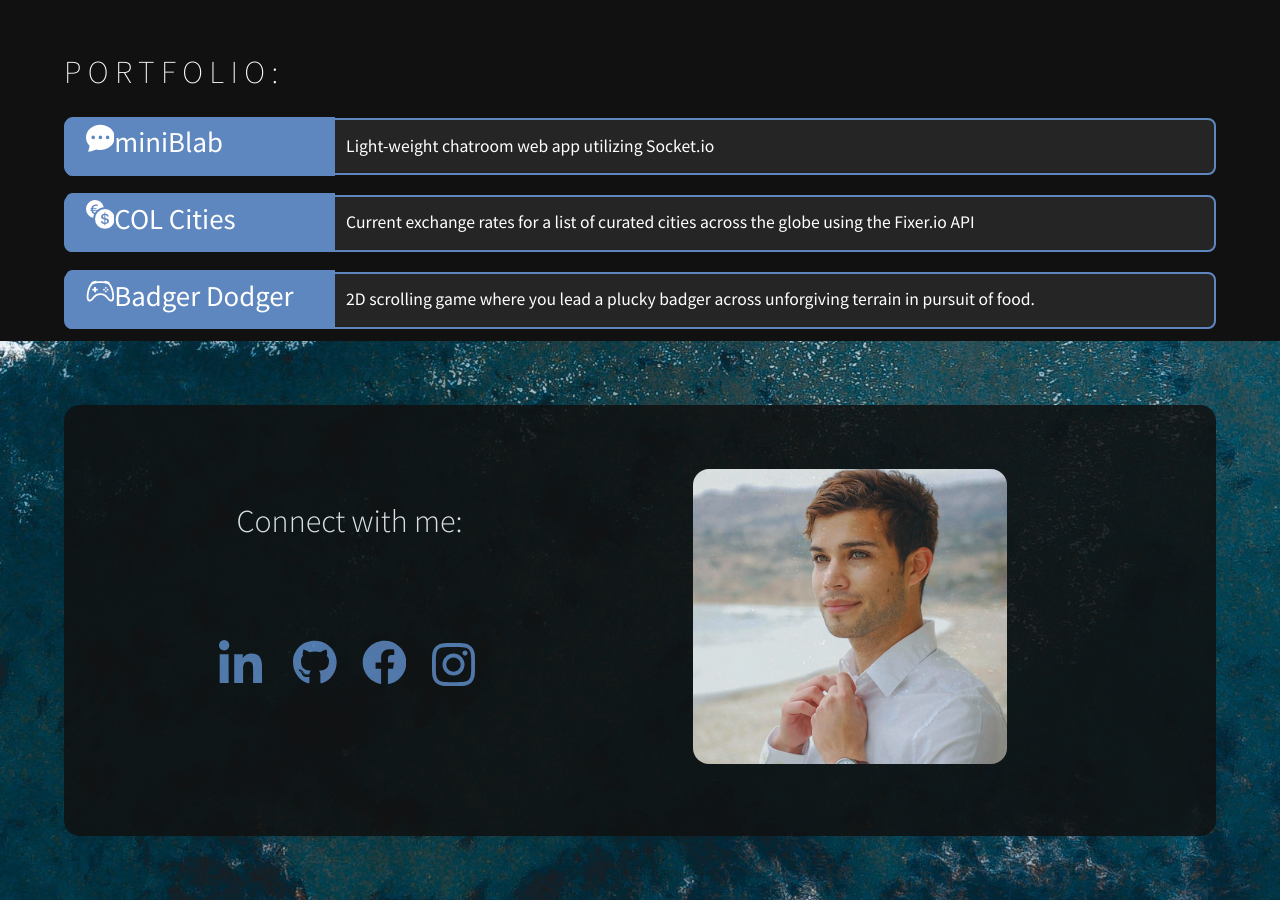
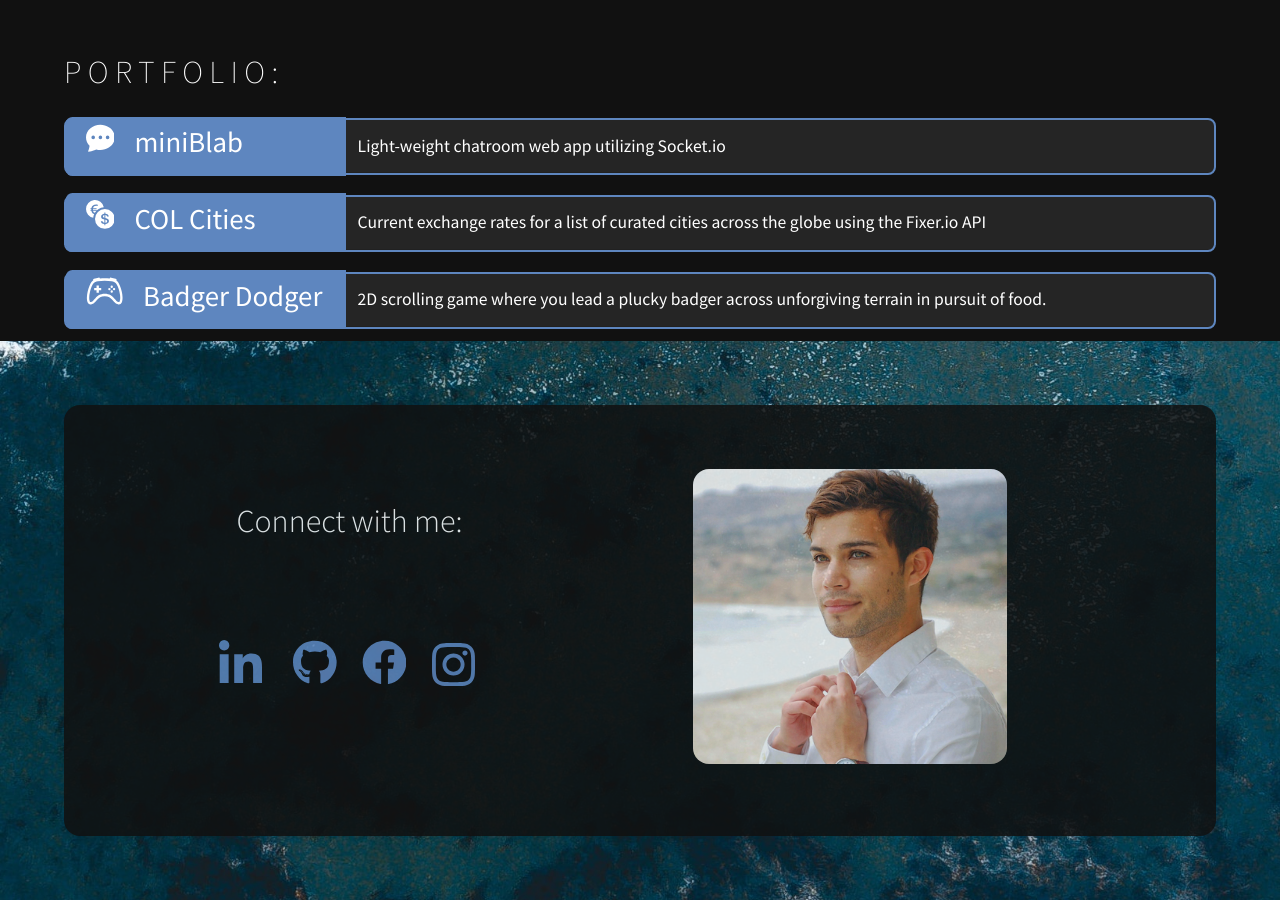
Before and after one commit to jimmygranadino/portfolio-react, a React (Create React App) app: page / in a window 1280 px wide. Shown: the part 1280-2180 px from the top of the page. Built offline with nearby package versions, Linux system fonts and the light colour scheme; a web font is replaced by a local one.

Commit message:
tuesday refresh

```diff
--- a/src/App.css
+++ b/src/App.css
@@ -84,7 +84,7 @@ a:hover {
 
 .port-title-text {
   display: inline-block;
-  width: 20%;
+  width: 21%;
   color: #ffffff;
   font-size: 2.25vw;
   font-family: 'Source Sans Pro', sans-serif;
@@ -95,6 +95,11 @@ a:hover {
 .port-body-card {
   color: #ffffff;
   margin-bottom: 2vh;
+}
+
+.port-icons {
+  padding-right: 0.7em;
+  margin-top: -1em;
 }
 
 .navbar {
--- a/src/components/Portfolio.jsx
+++ b/src/components/Portfolio.jsx
@@ -11,7 +11,7 @@ const Portfolio = () => {
                         <div className="port-one">
                             <span className="port-title-card">
                                 <span className="port-title-text">
-                                    <svg xmlns="http://www.w3.org/2000/svg" width="1em" height="1em" fill="currentColor" viewBox="0 0 16 16">
+                                    <svg xmlns="http://www.w3.org/2000/svg" width="1em" height="1em" fill="currentColor" className="port-icons" viewBox="0 0 16 16">
                                     <path d="M16 8c0 3.866-3.582 7-8 7a9.06 9.06 0 0 1-2.347-.306c-.584.296-1.925.864-4.181 1.234-.2.032-.352-.176-.273-.362.354-.836.674-1.95.77-2.966C.744 11.37 0 9.76 0 8c0-3.866 3.582-7 8-7s8 3.134 8 7zM5 8a1 1 0 1 0-2 0 1 1 0 0 0 2 0zm4 0a1 1 0 1 0-2 0 1 1 0 0 0 2 0zm3 1a1 1 0 1 0 0-2 1 1 0 0 0 0 2z"/>
                                     </svg>
                                     miniBlab
@@ -27,7 +27,7 @@ const Portfolio = () => {
                         <div className="port-two">
                             <span className="port-title-card">
                                 <span className="port-title-text">
-                                    <svg xmlns="http://www.w3.org/2000/svg" width="1em" height="1em" fill="currentColor" viewBox="0 0 16 16">
+                                    <svg xmlns="http://www.w3.org/2000/svg" width="1em" height="1em" fill="currentColor" className="port-icons" viewBox="0 0 16 16">
                                     <path d="M0 5a5.002 5.002 0 0 0 4.027 4.905 6.46 6.46 0 0 1 .544-2.073C3.695 7.536 3.132 6.864 3 5.91h-.5v-.426h.466V5.05c0-.046 0-.093.004-.135H2.5v-.427h.511C3.236 3.24 4.213 2.5 5.681 2.5c.316 0 .59.031.819.085v.733a3.46 3.46 0 0 0-.815-.082c-.919 0-1.538.466-1.734 1.252h1.917v.427h-1.98c-.003.046-.003.097-.003.147v.422h1.983v.427H3.93c.118.602.468 1.03 1.005 1.229a6.5 6.5 0 0 1 4.97-3.113A5.002 5.002 0 0 0 0 5zm16 5.5a5.5 5.5 0 1 1-11 0 5.5 5.5 0 0 1 11 0zm-7.75 1.322c.069.835.746 1.485 1.964 1.562V14h.54v-.62c1.259-.086 1.996-.74 1.996-1.69 0-.865-.563-1.31-1.57-1.54l-.426-.1V8.374c.54.06.884.347.966.745h.948c-.07-.804-.779-1.433-1.914-1.502V7h-.54v.629c-1.076.103-1.808.732-1.808 1.622 0 .787.544 1.288 1.45 1.493l.358.085v1.78c-.554-.08-.92-.376-1.003-.787H8.25zm1.96-1.895c-.532-.12-.82-.364-.82-.732 0-.41.311-.719.824-.809v1.54h-.005zm.622 1.044c.645.145.943.38.943.796 0 .474-.37.8-1.02.86v-1.674l.077.018z"/>
                                     </svg>
                                         COL Cities
@@ -43,7 +43,7 @@ const Portfolio = () => {
                         <div className="port-three">
                             <span className="port-title-card">
                                 <span className="port-title-text">
-                                    <svg xmlns="http://www.w3.org/2000/svg" width="1em" height="1em" fill="currentColor" viewBox="0 0 16 16">
+                                    <svg xmlns="http://www.w3.org/2000/svg" width="1.3em" height="1.3em" fill="currentColor" className="port-icons" viewBox="0 -2 16 16">
                                     <path d="M11.5 6.027a.5.5 0 1 1-1 0 .5.5 0 0 1 1 0zm-1.5 1.5a.5.5 0 1 0 0-1 .5.5 0 0 0 0 1zm2.5-.5a.5.5 0 1 1-1 0 .5.5 0 0 1 1 0zm-1.5 1.5a.5.5 0 1 0 0-1 .5.5 0 0 0 0 1zm-6.5-3h1v1h1v1h-1v1h-1v-1h-1v-1h1v-1z"/>
                                     <path d="M3.051 3.26a.5.5 0 0 1 .354-.613l1.932-.518a.5.5 0 0 1 .62.39c.655-.079 1.35-.117 2.043-.117.72 0 1.443.041 2.12.126a.5.5 0 0 1 .622-.399l1.932.518a.5.5 0 0 1 .306.729c.14.09.266.19.373.297.408.408.78 1.05 1.095 1.772.32.733.599 1.591.805 2.466.206.875.34 1.78.364 2.606.024.816-.059 1.602-.328 2.21a1.42 1.42 0 0 1-1.445.83c-.636-.067-1.115-.394-1.513-.773-.245-.232-.496-.526-.739-.808-.126-.148-.25-.292-.368-.423-.728-.804-1.597-1.527-3.224-1.527-1.627 0-2.496.723-3.224 1.527-.119.131-.242.275-.368.423-.243.282-.494.575-.739.808-.398.38-.877.706-1.513.773a1.42 1.42 0 0 1-1.445-.83c-.27-.608-.352-1.395-.329-2.21.024-.826.16-1.73.365-2.606.206-.875.486-1.733.805-2.466.315-.722.687-1.364 1.094-1.772a2.34 2.34 0 0 1 .433-.335.504.504 0 0 1-.028-.079zm2.036.412c-.877.185-1.469.443-1.733.708-.276.276-.587.783-.885 1.465a13.748 13.748 0 0 0-.748 2.295 12.351 12.351 0 0 0-.339 2.406c-.022.755.062 1.368.243 1.776a.42.42 0 0 0 .426.24c.327-.034.61-.199.929-.502.212-.202.4-.423.615-.674.133-.156.276-.323.44-.504C4.861 9.969 5.978 9.027 8 9.027s3.139.942 3.965 1.855c.164.181.307.348.44.504.214.251.403.472.615.674.318.303.601.468.929.503a.42.42 0 0 0 .426-.241c.18-.408.265-1.02.243-1.776a12.354 12.354 0 0 0-.339-2.406 13.753 13.753 0 0 0-.748-2.295c-.298-.682-.61-1.19-.885-1.465-.264-.265-.856-.523-1.733-.708-.85-.179-1.877-.27-2.913-.27-1.036 0-2.063.091-2.913.27z"/>
                                     </svg>
```
